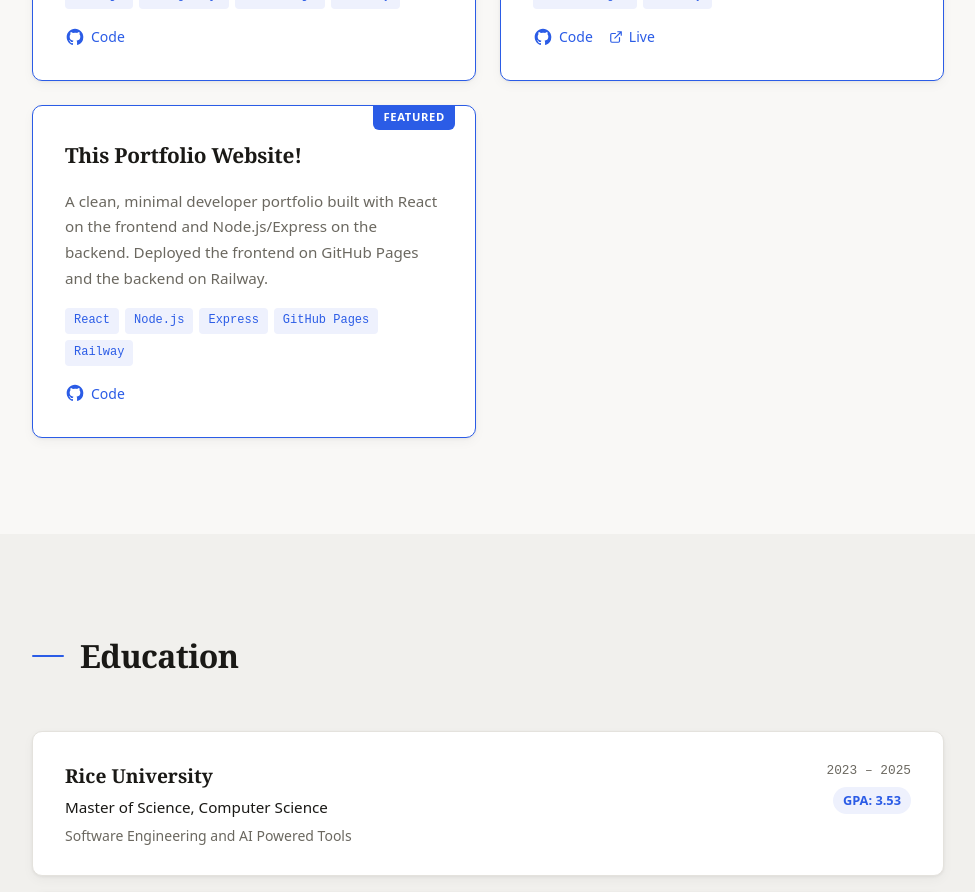
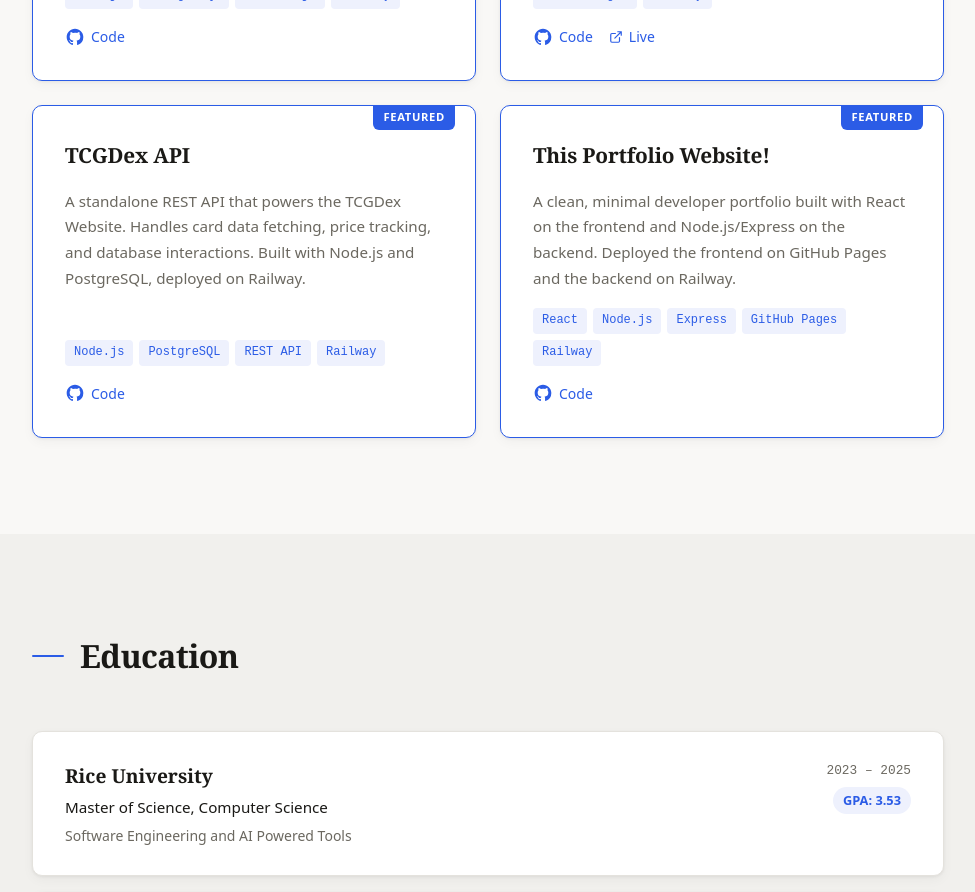
Before and after one commit to goldno/portfolio_website, a React (Vite) app in the folder frontend/: page / in a window 1280 px wide. Shown: the part 3400-4292 px from the top of the page, without its empty margins (152-1127 px from the left). Built offline with nearby package versions, Linux system fonts and the light colour scheme; no server answers.

Commit message:
updated projects section to include all repositories

```diff
--- a/frontend/src/config.js
+++ b/frontend/src/config.js
@@ -71,6 +71,16 @@
       featured: true,
     },
     {
+      repoName: "tcgdex-api",
+      title: "TCGDex API",
+      description:
+        "A standalone REST API that powers the TCGDex Website. Handles card data fetching, price tracking, and database interactions. Built with Node.js and PostgreSQL, deployed on Railway.",
+      tech: ["Node.js", "PostgreSQL", "REST API", "Railway"],
+      github: "https://github.com/goldno/tcgdex-api",
+      live: null,
+      featured: true,
+    },
+    {
       repoName: "portfolio_website",
       title: "This Portfolio Website!",
       description:
```
